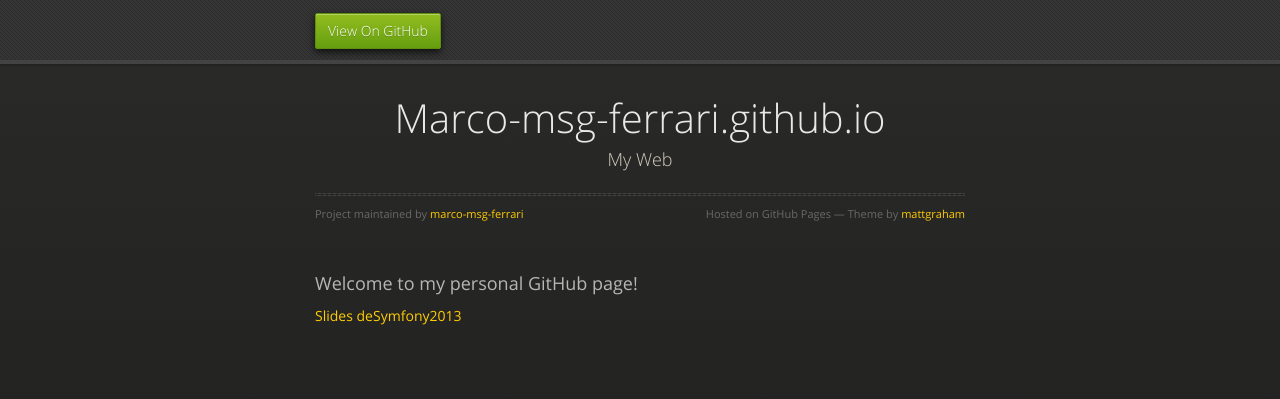
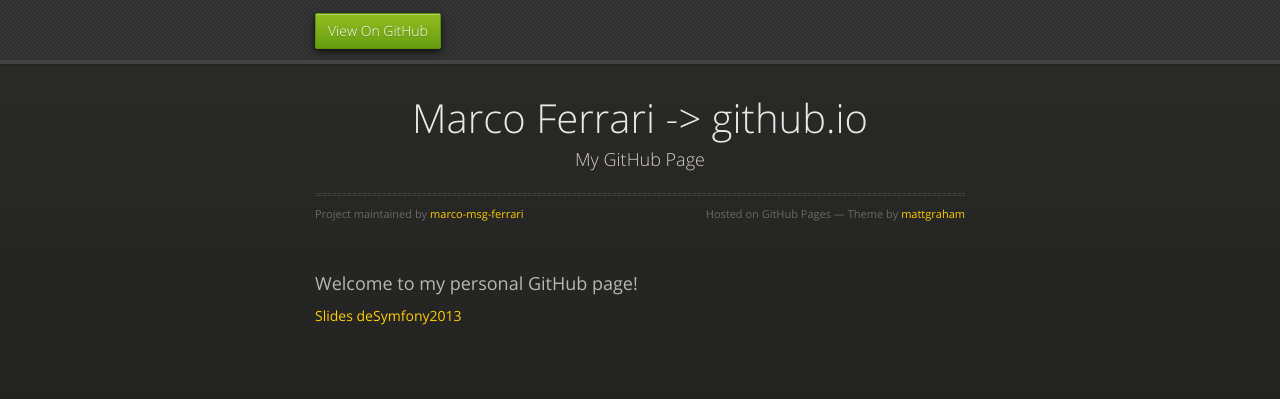
Before and after one commit to marco-msg-ferrari/marco-msg-ferrari.github.io, a plain HTML site: page index.html in a window 1280 px wide. Drawn offline with nearby package versions, Linux system fonts and the light colour scheme.

Commit message:
Replace master branch with page content via GitHub

```diff
--- a/index.html
+++ b/index.html
@@ -3,7 +3,7 @@
   <head>
     <meta charset="utf-8">
     <meta http-equiv="X-UA-Compatible" content="chrome=1">
-    <title>Marco-msg-ferrari.github.io by marco-msg-ferrari</title>
+    <title>Marco Ferrari -&gt; github.io by marco-msg-ferrari</title>
     <link rel="stylesheet" href="stylesheets/styles.css">
     <link rel="stylesheet" href="stylesheets/pygment_trac.css">
     <script src="https://ajax.googleapis.com/ajax/libs/jquery/1.7.1/jquery.min.js"></script>
@@ -28,8 +28,8 @@
 
       <section>
         <div id="title">
-          <h1>Marco-msg-ferrari.github.io</h1>
-          <p>My Web</p>
+          <h1>Marco Ferrari -&gt; github.io</h1>
+          <p>My GitHub Page</p>
           <hr>
           <span class="credits left">Project maintained by <a href="https://github.com/marco-msg-ferrari">marco-msg-ferrari</a></span>
           <span class="credits right">Hosted on GitHub Pages &mdash; Theme by <a href="https://twitter.com/michigangraham">mattgraham</a></span>
--- a/params.json
+++ b/params.json
@@ -1 +1 @@
-{"name":"Marco-msg-ferrari.github.io","tagline":"My Web","body":"### Welcome to my personal GitHub page!\r\n\r\n\r\n[Slides deSymfony2013](/deSymfony2013/)\r\n\r\n","google":"UA-41958259-1","note":"Don't delete this file! It's used internally to help with page regeneration."}
+{"name":"Marco Ferrari -> github.io","tagline":"My GitHub Page","body":"### Welcome to my personal GitHub page!\r\n\r\n\r\n[Slides deSymfony2013](/deSymfony2013/)\r\n\r\n","google":"UA-41958259-1","note":"Don't delete this file! It's used internally to help with page regeneration."}
```
